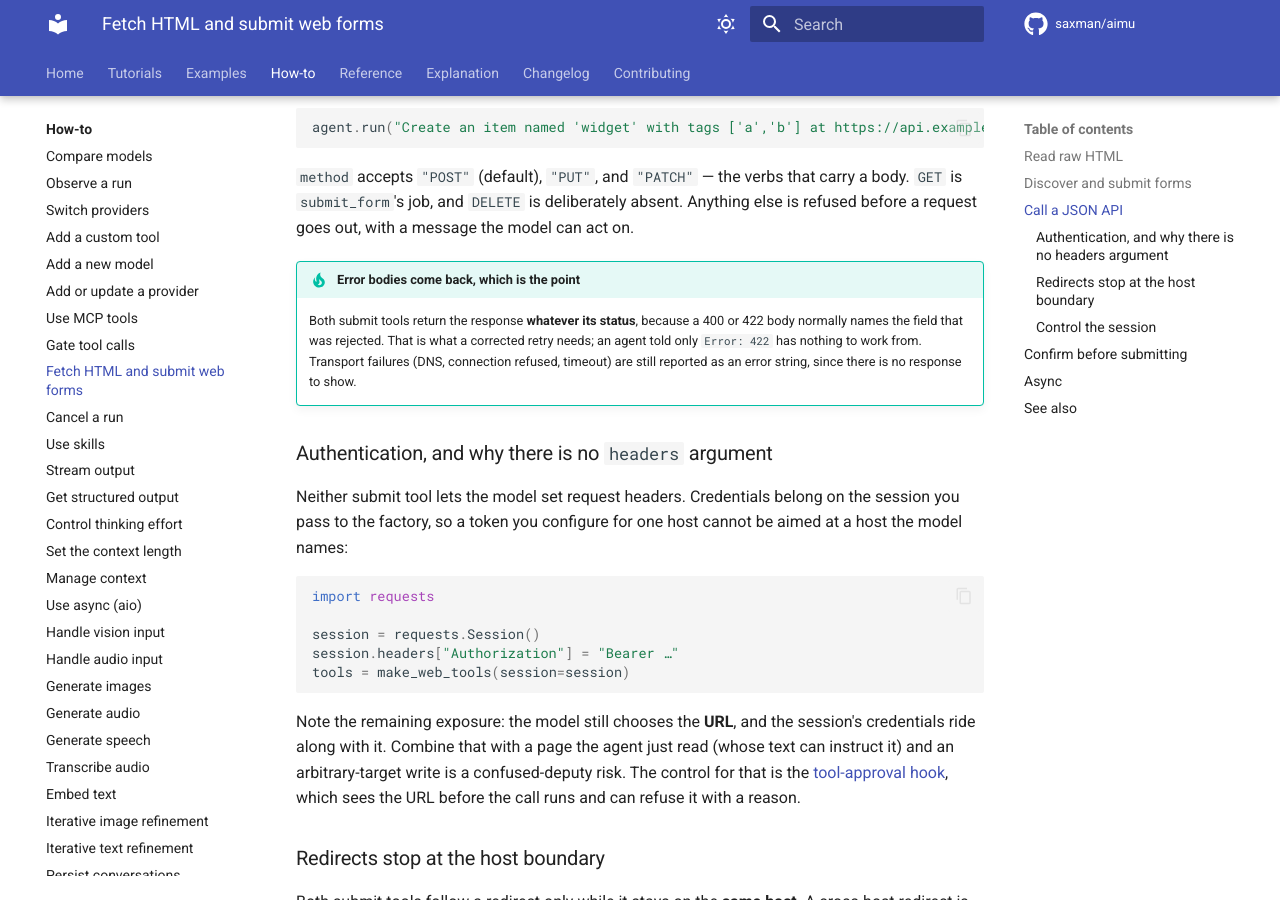
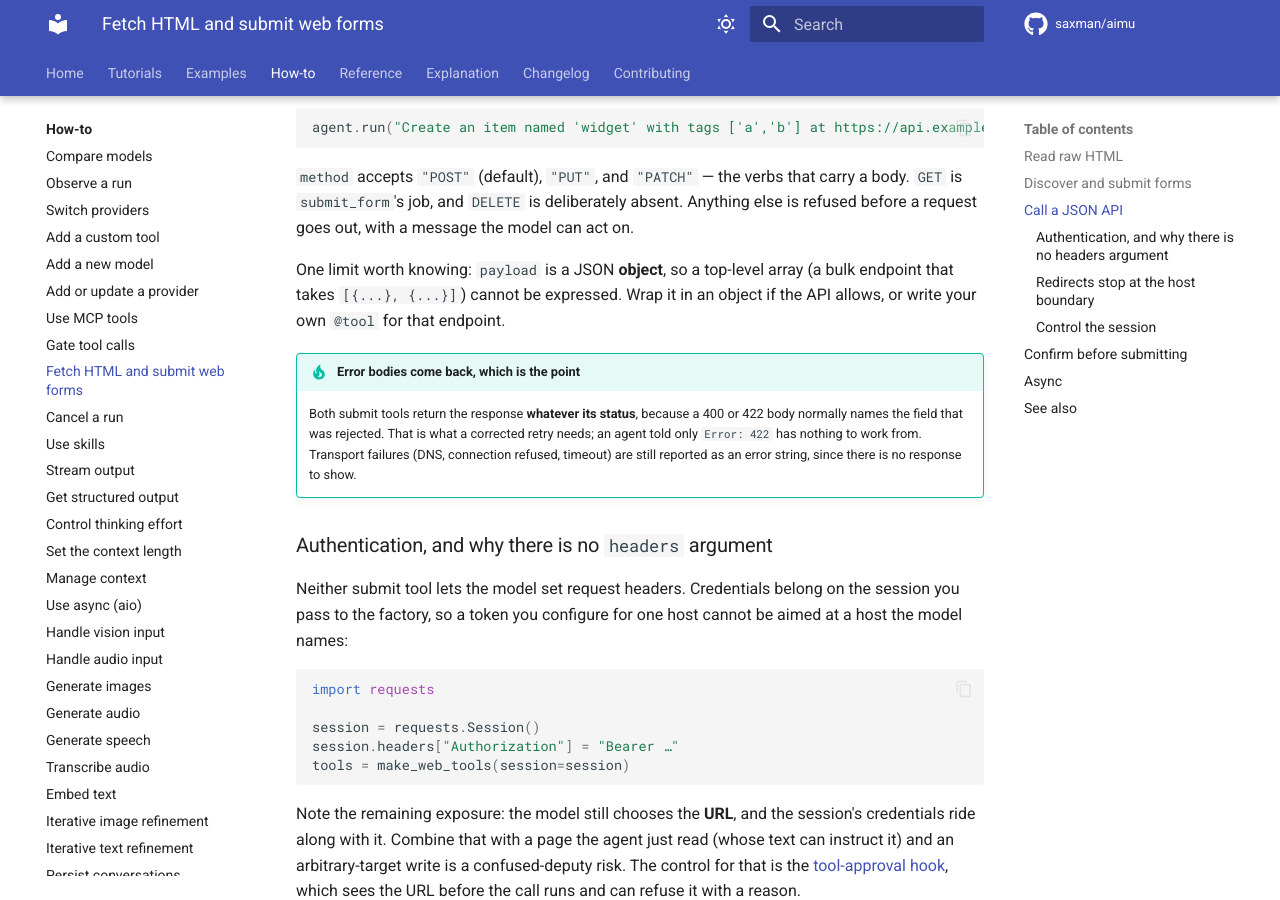
Before and after one commit to saxman/aimu, an MkDocs documentation site: the page built from docs/how-to/browse-and-submit-forms.md, in a window 1280 px wide and 900 px high, scrolled down 1630 px. Built offline with MkDocs 1.6.1 and Material for MkDocs 9.7.7, drawn with Linux system fonts in a browser that asks for light colours; comment, search, counter and statistics services are not loaded.

Commit message:
docs: correct two claims the allowlist decision invalidated
CLAUDE.md still described `allowed_hosts=` as deferred work that addresses the
model-picks-the-URL exposure. It is not deferred, it was rejected: a per-factory list
cannot reach the tools that have no factory (`builtin.web`'s readers, `run_command`)
while one dispatch-time `tool_approval` policy returning `Denied(reason)` reaches all
of them. Says that instead, and names the rejection so it is not proposed again.

Also documents a limit neither the docstring nor the how-to stated: `payload` is a JSON
object, so a bulk endpoint taking a top-level array is not expressible through
`submit_json`.

Co-Authored-By: Claude Opus 5 (1M context) <noreply@anthropic.com>

```diff
--- a/docs/how-to/browse-and-submit-forms.md
+++ b/docs/how-to/browse-and-submit-forms.md
@@ -69,6 +69,10 @@ agent.run("Create an item named 'widget' with tags ['a','b'] at https://api.exam
 `method` accepts `"POST"` (default), `"PUT"`, and `"PATCH"` — the verbs that carry a body. `GET` is
 `submit_form`'s job, and `DELETE` is deliberately absent. Anything else is refused before a request
 goes out, with a message the model can act on.
+
+One limit worth knowing: `payload` is a JSON **object**, so a top-level array (a bulk endpoint that
+takes `[{...}, {...}]`) cannot be expressed. Wrap it in an object if the API allows, or write your
+own `@tool` for that endpoint.
 
 !!! tip "Error bodies come back, which is the point"
     Both submit tools return the response **whatever its status**, because a 400 or 422 body
```
Also changed, not shown: CLAUDE.md (+1 -1 lines).
